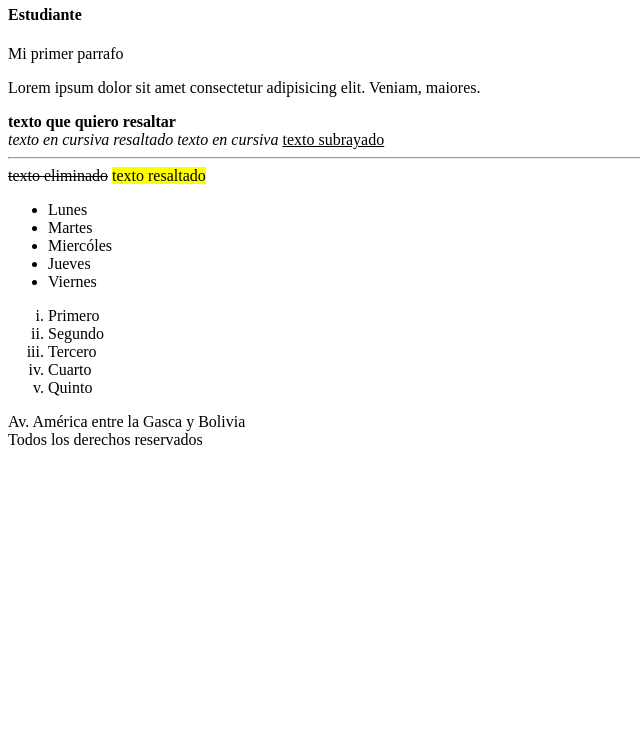
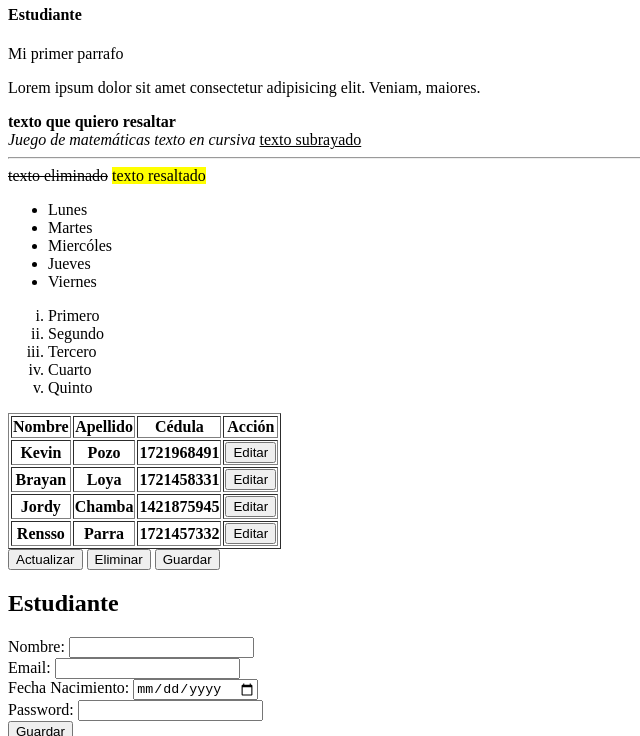
Before and after one commit to KevinPozo/pw_u1_fundamentos_kp, a plain HTML site: page index.html in a window 1280 px wide. Shown: the part 156-892 px from the top of the page, without its empty margins (0-640 px from the left). Before the commit the page ends 800 px from the top, so only its background shows below. Drawn offline with Linux system fonts and the light colour scheme.

Commit message:
Avance Clases Viernes Web

```diff
--- a/index.html
+++ b/index.html
@@ -24,7 +24,7 @@
       <!--Textos-->
       <strong>texto que quiero resaltar</strong>
       <br />
-      <em>texto en cursiva resaltado</em>
+      <em>Juego de matemáticas</em>
       <i>texto en cursiva</i>
       <u>texto subrayado</u>
       <hr />
@@ -46,7 +46,75 @@
         <li>Quinto</li>
       </ol>
       <!--Tablas-->
-
+      <table border="1px">
+        <thead>
+          <tr>
+            <th>Nombre</th>
+            <th>Apellido</th>
+            <th>Cédula</th>
+            <th>Acción</th>
+          </tr>
+        </thead>
+        <tbody>
+          <tr>
+            <th>Kevin</th>
+            <th>Pozo</th>
+            <th>1721968491</th>
+            <th><button>Editar</button></th>
+          </tr>
+          <tr>
+            <th>Brayan</th>
+            <th>Loya</th>
+            <th>1721458331</th>
+            <th><button>Editar</button></th>
+          </tr>
+          <tr>
+            <th>Jordy</th>
+            <th>Chamba</th>
+            <th>1421875945</th>
+            <th><button>Editar</button></th>
+          </tr>
+          <tr>
+            <th>Rensso</th>
+            <th>Parra</th>
+            <th>1721457332</th>
+            <th><button>Editar</button></th>
+          </tr>
+        </tbody>
+      </table>
+      <!--Contenedores HTML-->
+      <div>
+        <button>Actualizar</button>
+        <button>Eliminar</button>
+        <button>Guardar</button>
+      </div>
+      <!--OTRO CONTENEDOR QUE
+      ya hemos usado son:
+      Header, Body, Nav, Section, Header, etc-->
+      <!--Formularios-->
+      <form action="https://www.google.com">
+        <h1>Estudiante</h1>
+        <label for="id_nombre">Nombre: </label>
+        <input id="id_nombre" type="text" /> <br />
+        <label for="id_email">Email:</label>
+        <input id="id_email" type="email" /> <br />
+        <label for="id_date">Fecha Nacimiento:</label>
+        <input id="id_date" type="date" /> <br />
+        <label for="id_password">Password:</label>
+        <input id="id_password" type="password" /> <br />
+        <button>Guardar</button>
+      </form>
+      <!--Multimedia-->
+      <img
+        src="https://upload.wikimedia.org/wikipedia/commons/thumb/a/a7/React-icon.svg/800px-React-icon.svg.png"
+        alt="No se pudo presentar la imagen"
+        width="300px"
+        height="200px"
+      />
+      <img src="./img/image.png" alt="Imagen Logo de Linux" />
+      <video controls>
+        <source src="https://www.w3schools.com/html/mov_bbb.mp4" type="video/mp4">
+      </video>
     </section>
     <aside></aside>
     <footer>
```
Also changed, not shown: img/image.png (added).
